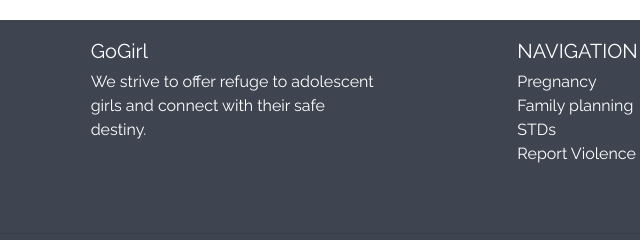
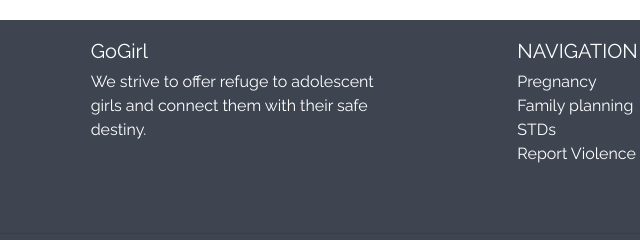
Before and after one commit to Harrisonkamau/GoGirl, a website: page public/index.html in a window 1280 px wide. Shown: the part 3589-3829 px from the top of the page, 31-671 px from the left. Drawn offline with Linux system fonts and the light colour scheme.

Commit message:
modify footer

```diff
--- a/public/index.html
+++ b/public/index.html
@@ -362,7 +362,7 @@
                     <!--First column-->
                     <div class="col-md-3 offset-md-1">
                         <h5 class="title" style="text-transform: capitalize;">GoGirl</h5>
-                        <p>We strive to offer refuge to adolescent girls and connect with their safe destiny.</p>
+                        <p>We strive to offer refuge to adolescent girls and connect them with their safe destiny.</p>
                     </div>
                     <!--/.First column-->
 
```
